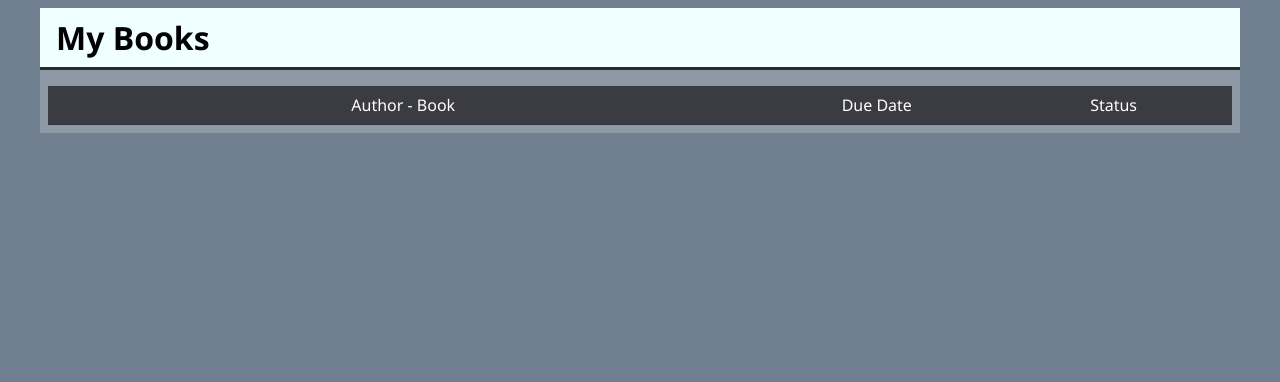
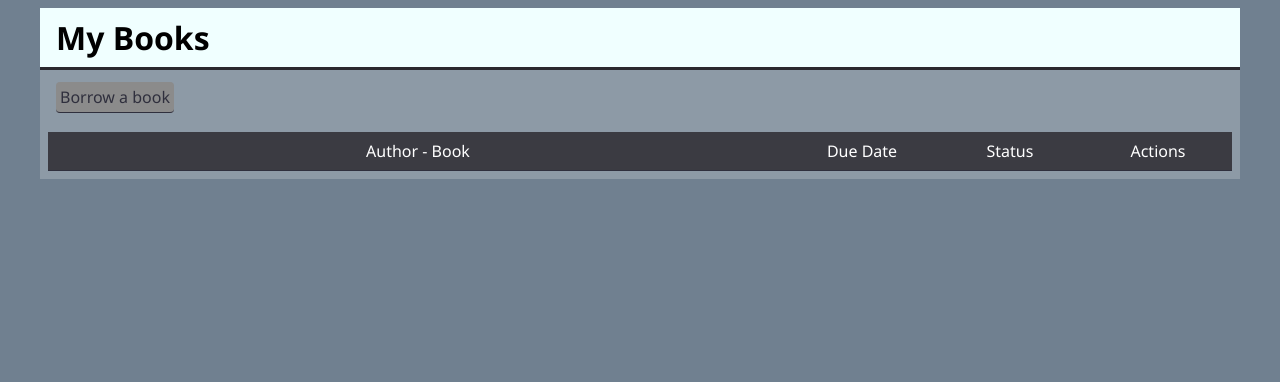
Before and after one commit to justinazymonaite/ptu5_django_library, a Django app: page /my_books/ in a window 1280 px wide. Shown: the part 38-420 px from the top of the page. Run offline with Django 4.2, Linux system fonts and the light colour scheme; the visitor is signed in with stand-in values (Sample User, id 1); data that the repository does not hold is empty.

Commit message:
sukurta galimybe vartotojui prideti, update ir istrinti uzsakyma

```diff
--- a/ptu5_library/library/static/library/css/base.css
+++ b/ptu5_library/library/static/library/css/base.css
@@ -181,7 +181,7 @@ table {
 }
 
 .my_books_table {
-    grid-template-columns: 3fr 1fr 1fr;
+    grid-template-columns: 5fr 1fr 1fr 1fr;
 }
 
 .table_grid_cell {
--- a/ptu5_library/library/templates/library/user_book_list.html
+++ b/ptu5_library/library/templates/library/user_book_list.html
@@ -2,14 +2,25 @@
 {% block title %}My Books in {{ block.super }}{% endblock title %}
 {% block content %}
     <h1>My Books</h1>
+    <p><a class="button" href="{% url 'user_bookinstance_create' %}">Borrow a book</a></p>
     <div class="table_grid my_books_table">
         <div class="table_grid_cell center dark">Author - Book</div>
         <div class="table_grid_cell center dark">Due Date</div>
         <div class="table_grid_cell center dark">Status</div>
+        <div class="table_grid_cell center dark">Actions</div>
         {% for book_instance in bookinstance_list %}
             <div class="table_grid_cell">{{ book_instance.book }}</div>
             <div class="table_grid_cell center{% if book_instance.is_overdue %} overdue{% endif %}">{{ book_instance.due_back }}</div>
             <div class="table_grid_cell center{% if book_instance.is_overdue %} overdue{% endif %}">{{ book_instance.get_status_display }}</div>
+            <div class="table_grid_cell center">
+                {% if book_instance.status == "r" %}
+                <a class="button" href="{% url 'user_bookinstance_update' book_instance.pk%}">Take</a>
+                <a class="button" href="{% url 'user_bookinstance_delete' book_instance.pk%}">Cancel</a>
+                {% elif book_instance.status == "t" %}
+                <a class="button" href="{% url 'user_bookinstance_update' book_instance.pk%}">Extend</a>
+                <a class="button" href="{% url 'user_bookinstance_delete' book_instance.pk%}">Return</a>
+                {% endif %}
+            </div>
         {% endfor %}
     </div>
 {% endblock content %}
--- a/ptu5_library/library/urls.py
+++ b/ptu5_library/library/urls.py
@@ -8,4 +8,7 @@ urlpatterns = [
     path('books/', views.BookListView.as_view(), name='books'),
     path('book/<int:pk>/', views.BookDetailView.as_view(), name='book'),
     path('my_books/', views.UserBookListView.as_view(), name='user_books'),
+    path('borrow_new_book/', views.UserBookInstanceCreateView.as_view(), name='user_bookinstance_create'),
+    path('take_reserved_book/<int:pk>/', views.UserBookInstanceUpdateView.as_view(), name='user_bookinstance_update'),
+    path('return_book/<int:pk>/', views.UserBookInstanceDeleteView.as_view(), name='user_bookinstance_delete'),
 ]
--- a/ptu5_library/library/views.py
+++ b/ptu5_library/library/views.py
@@ -1,10 +1,10 @@
 from django.shortcuts import render, get_object_or_404
-from django.urls import reverse
+from django.urls import reverse, reverse_lazy
 from django.core.paginator import Paginator
 from django.db.models import Q
-from django.views.generic import ListView, DetailView
+from django.views.generic import ListView, DetailView, CreateView, UpdateView, DeleteView
 from . models import Genre, Author, Book, BookInstance
-from django.contrib.auth.mixins import LoginRequiredMixin
+from django.contrib.auth.mixins import LoginRequiredMixin, UserPassesTestMixin
 from django.views.generic.edit import FormMixin
 from . forms import BookReviewForm
 from django.contrib import messages
@@ -101,9 +101,63 @@ class BookDetailView(FormMixin, DetailView):
 class UserBookListView(LoginRequiredMixin, ListView):
     model = BookInstance
     template_name = 'library/user_book_list.html'
-    paginate_by = 10
 
     def get_queryset(self):
         queryset = super().get_queryset()
         queryset = queryset.filter(reader=self.request.user).order_by('due_back')
         return queryset
+
+
+class UserBookInstanceCreateView(LoginRequiredMixin, CreateView):
+    model = BookInstance
+    fields = ('book', 'due_back')
+    template_name = 'library/user_bookinstance_form.html'
+    success_url = reverse_lazy('user_books')
+
+    def form_valid(self, form):
+        form.instance.reader = self.request.user
+        form.instance.status = 'r'
+        return super().form_valid(form)
+
+
+class UserBookInstanceUpdateView(LoginRequiredMixin, UserPassesTestMixin, UpdateView):
+    model = BookInstance
+    fields = ('book', 'due_back')
+    template_name = 'library/user_bookinstance_form.html'
+    success_url = reverse_lazy('user_books')
+
+    def form_valid(self, form):
+        form.instance.reader = self.request.user
+        form.instance.status = 't'
+        messages.success(self.request, "Book taken or extended.")
+        return super().form_valid(form)
+
+    def test_func(self):
+        book_instance = self.get_object()
+        return self.request.user == book_instance.reader
+
+    def get_context_data(self, **kwargs):
+        context = super().get_context_data(**kwargs)
+        if self.get_object().status == 't':
+            context['action'] = 'Extend'
+        else:
+            context['action'] = 'Take'
+        return context
+
+
+class UserBookInstanceDeleteView(LoginRequiredMixin, UserPassesTestMixin, DeleteView):
+    model = BookInstance
+    template_name = 'library/user_bookinstance_delete.html'
+    success_url = reverse_lazy('user_books')
+
+    def test_func(self):
+        book_instance = self.get_object()
+        return self.request.user == book_instance.reader
+
+    def form_valid(self, form):
+        book_instance = self.get_object()
+        if book_instance.status == 't':
+            messages.success(self.request, "Book returned.")
+        else:
+            messages.success(self.request, "Book reservation canceled.")
+        return super().form_valid(form)
```
Also changed, not shown: ptu5_library/library/templates/library/user_bookinstance_delete.html (added, +13 -0 lines), ptu5_library/library/templates/library/user_bookinstance_form.html (added, +10 -0 lines).
